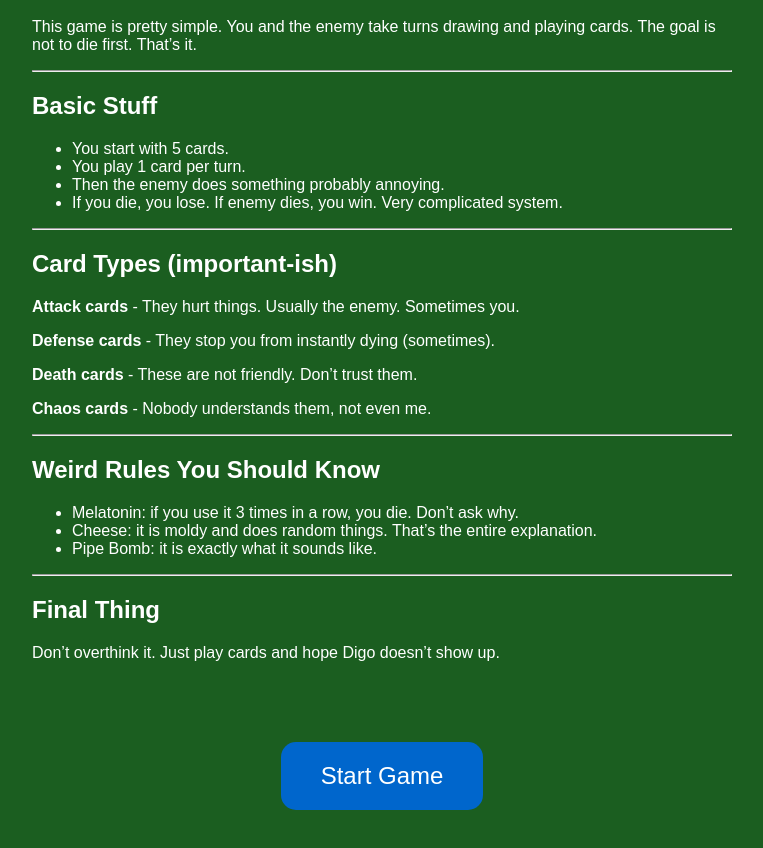
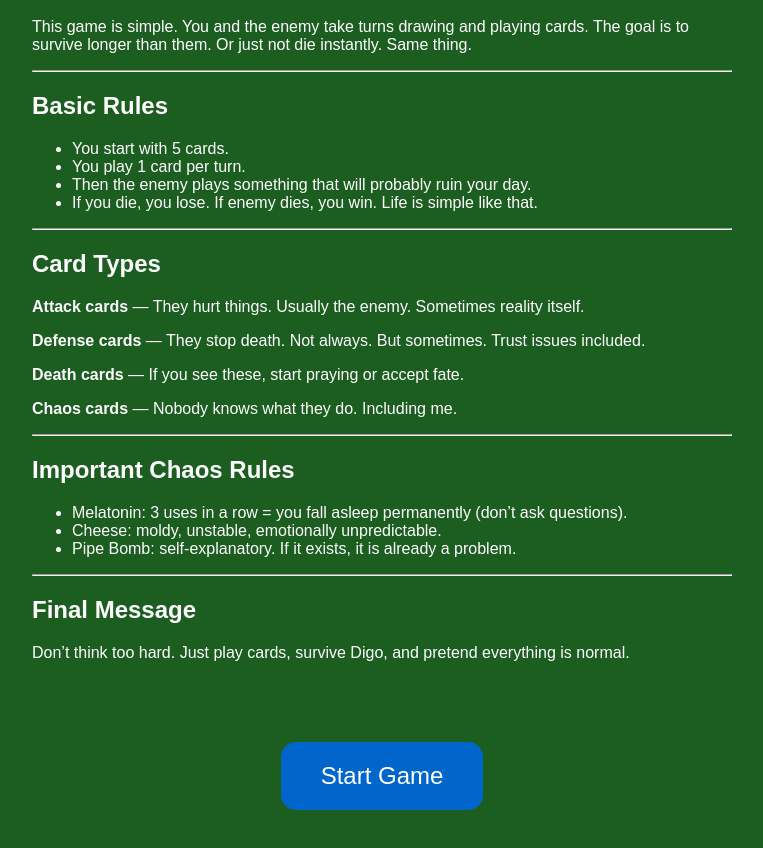
Before and after one commit to ckyeo2013-cell/Digo, a plain HTML site: page tutorial.html in a window 1280 px wide. Shown: the part 100-948 px from the top of the page, without its empty margins (258-1021 px from the left). Drawn offline with Linux system fonts and the light colour scheme.

Commit message:
Add files via upload

```diff
--- a/tutorial.html
+++ b/tutorial.html
@@ -13,49 +13,57 @@
     <h1>How to Play</h1>
 
     <p>
-      This game is pretty simple. You and the enemy take turns drawing and playing cards.
-      The goal is not to die first. That’s it.
+      This game is simple. You and the enemy take turns drawing and playing cards.
+      The goal is to survive longer than them. Or just not die instantly. Same thing.
     </p>
 
     <hr>
 
-    <h2>Basic Stuff</h2>
+    <h2>Basic Rules</h2>
 
     <ul>
       <li>You start with 5 cards.</li>
       <li>You play 1 card per turn.</li>
-      <li>Then the enemy does something probably annoying.</li>
-      <li>If you die, you lose. If enemy dies, you win. Very complicated system.</li>
+      <li>Then the enemy plays something that will probably ruin your day.</li>
+      <li>If you die, you lose. If enemy dies, you win. Life is simple like that.</li>
     </ul>
 
     <hr>
 
-    <h2>Card Types (important-ish)</h2>
+    <h2>Card Types</h2>
 
-    <p><b>Attack cards</b> - They hurt things. Usually the enemy. Sometimes you.</p>
+    <p>
+      <b>Attack cards</b> — They hurt things. Usually the enemy. Sometimes reality itself.
+    </p>
 
-    <p><b>Defense cards</b> - They stop you from instantly dying (sometimes).</p>
+    <p>
+      <b>Defense cards</b> — They stop death. Not always. But sometimes. Trust issues included.
+    </p>
 
-    <p><b>Death cards</b> - These are not friendly. Don’t trust them.</p>
+    <p>
+      <b>Death cards</b> — If you see these, start praying or accept fate.
+    </p>
 
-    <p><b>Chaos cards</b> - Nobody understands them, not even me.</p>
+    <p>
+      <b>Chaos cards</b> — Nobody knows what they do. Including me.
+    </p>
 
     <hr>
 
-    <h2>Weird Rules You Should Know</h2>
+    <h2>Important Chaos Rules</h2>
 
     <ul>
-      <li>Melatonin: if you use it 3 times in a row, you die. Don’t ask why.</li>
-      <li>Cheese: it is moldy and does random things. That’s the entire explanation.</li>
-      <li>Pipe Bomb: it is exactly what it sounds like.</li>
+      <li>Melatonin: 3 uses in a row = you fall asleep permanently (don’t ask questions).</li>
+      <li>Cheese: moldy, unstable, emotionally unpredictable.</li>
+      <li>Pipe Bomb: self-explanatory. If it exists, it is already a problem.</li>
     </ul>
 
     <hr>
 
-    <h2>Final Thing</h2>
+    <h2>Final Message</h2>
 
     <p>
-      Don’t overthink it. Just play cards and hope Digo doesn’t show up.
+      Don’t think too hard. Just play cards, survive Digo, and pretend everything is normal.
     </p>
 
     <div style="text-align:center;margin-top:40px;">
```
